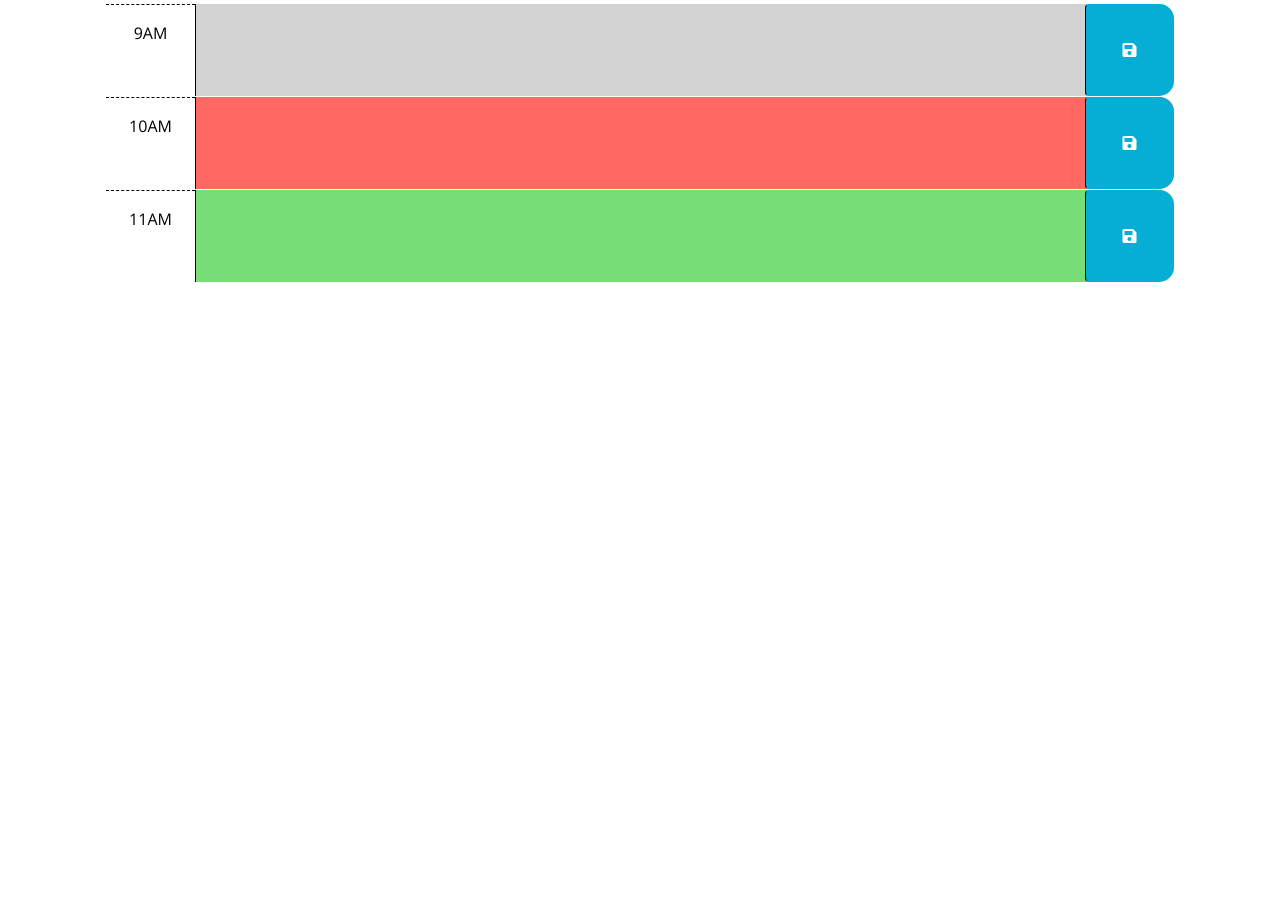
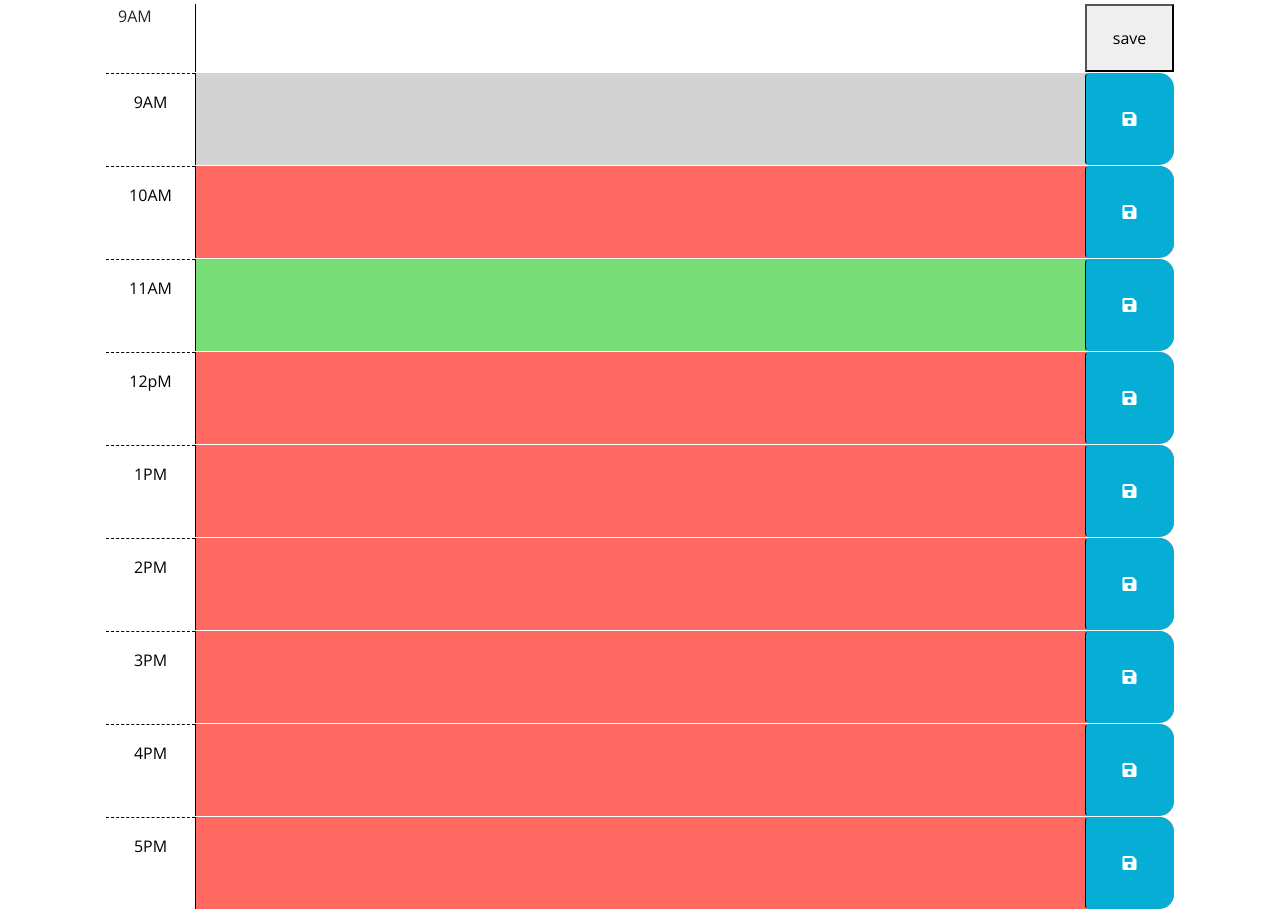
Before and after one commit to Christianvallejos27/lets-make-a-calender, a plain HTML site: page index.html in a window 1280 px wide. Shown: the part 253-1162 px from the top of the page. Before the commit the page ends 800 px from the top, so only its background shows below. Drawn offline with nearby package versions, Linux system fonts and the light colour scheme.

Commit message:
savefiles

```diff
--- a/index.html
+++ b/index.html
@@ -29,6 +29,12 @@
       <p id="currentDay" class="lead"></p>
     </header>
     <div class="container-lg px-5">
+      <div class="row">
+        <div class="col-md-1">9AM</div>
+        <textarea name="" id="" class="col-md-10"></textarea>
+        <button class="col-md-1">save</button>
+
+      </div>
       <!-- Use class for "past", "present", and "future" to apply styles to the
         time-block divs accordingly. The javascript will need to do this by
         adding/removing these classes on each div by comparing the hour in the
@@ -65,6 +71,48 @@
           <i class="fas fa-save" aria-hidden="true"></i>
         </button>
       </div>
+      <div id="hour-12" class="row time-block present">
+        <div class="col-2 col-md-1 hour text-center py-3">12pM</div>
+        <textarea class="col-8 col-md-10 description" rows="3"> </textarea>
+        <button class="btn saveBtn col-2 col-md-1" aria-label="save">
+          <i class="fas fa-save" aria-hidden="true"></i>
+        </button>
+      </div>
+      <div id="hour-1" class="row time-block present">
+        <div class="col-2 col-md-1 hour text-center py-3">1PM</div>
+        <textarea class="col-8 col-md-10 description" rows="3"> </textarea>
+        <button class="btn saveBtn col-2 col-md-1" aria-label="save">
+          <i class="fas fa-save" aria-hidden="true"></i>
+        </button>
+      </div>
+      <div id="hour-2" class="row time-block present">
+        <div class="col-2 col-md-1 hour text-center py-3">2PM</div>
+        <textarea class="col-8 col-md-10 description" rows="3"> </textarea>
+        <button class="btn saveBtn col-2 col-md-1" aria-label="save">
+          <i class="fas fa-save" aria-hidden="true"></i>
+        </button>
+      </div>
+      <div id="hour-3" class="row time-block present">
+        <div class="col-2 col-md-1 hour text-center py-3">3PM</div>
+        <textarea class="col-8 col-md-10 description" rows="3"> </textarea>
+        <button class="btn saveBtn col-2 col-md-1" aria-label="save">
+          <i class="fas fa-save" aria-hidden="true"></i>
+        </button>
+      </div>
+      <div id="hour-4" class="row time-block present">
+        <div class="col-2 col-md-1 hour text-center py-3">4PM</div>
+        <textarea class="col-8 col-md-10 description" rows="3"> </textarea>
+        <button class="btn saveBtn col-2 col-md-1" aria-label="save">
+          <i class="fas fa-save" aria-hidden="true"></i>
+        </button>
+      </div>
+      <div id="hour-5" class="row time-block present">
+        <div class="col-2 col-md-1 hour text-center py-3">5PM</div>
+        <textarea class="col-8 col-md-10 description" rows="3"> </textarea>
+        <button class="btn saveBtn col-2 col-md-1" aria-label="save">
+          <i class="fas fa-save" aria-hidden="true"></i>
+        </button>
+      </div>
 
     <script src="https://code.jquery.com/jquery-3.4.1.min.js"></script>
     <script
--- a/script.js
+++ b/script.js
@@ -8,7 +8,9 @@ $(function () {
   // function? How can DOM traversal be used to get the "hour-x" id of the
   // time-block containing the button that was clicked? How might the id be
   // useful when saving the description in local storage?
-  //
+  $(".saveBtn").on("click",function(){
+    console.log($(this).siblings("textarea"))
+  })
   // TODO: Add code to apply the past, present, or future class to each time
   // block by comparing the id to the current hour. HINTS: How can the id
   // attribute of each time-block be used to conditionally add or remove the
```
